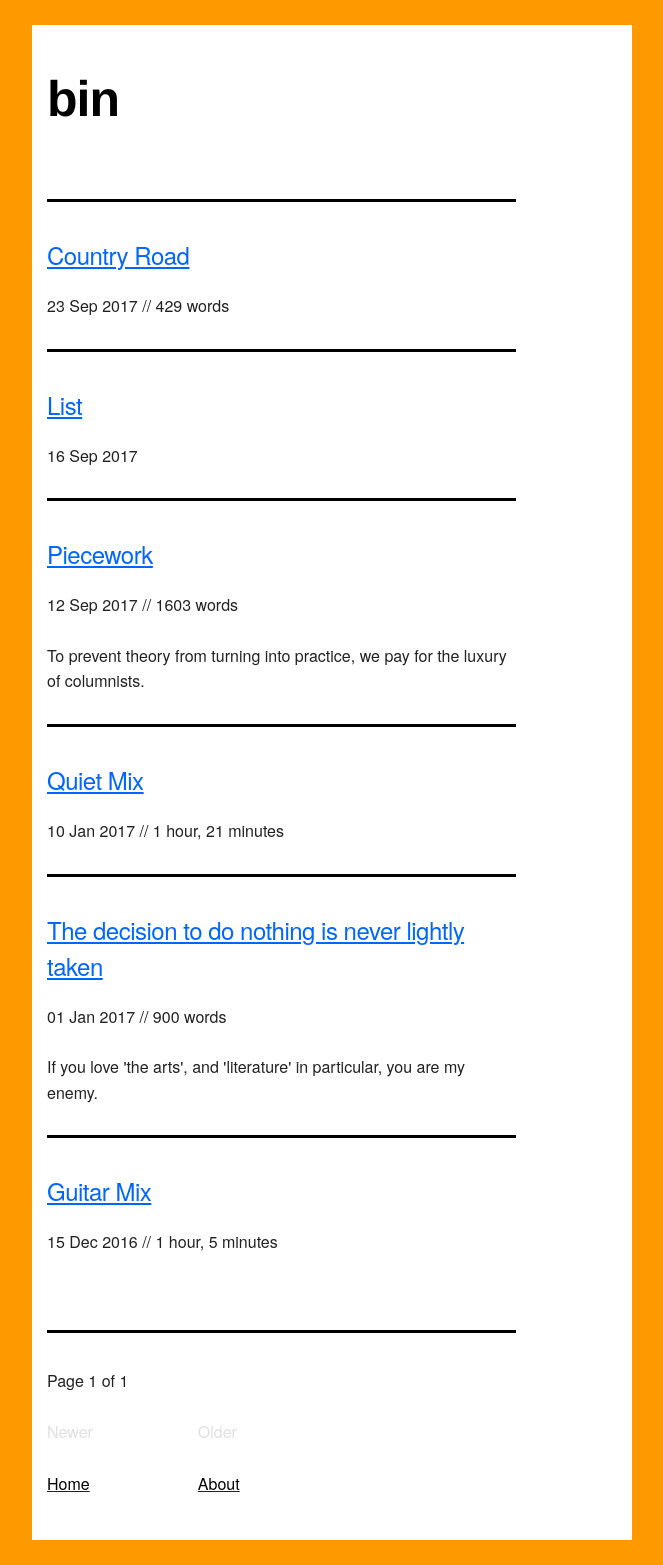
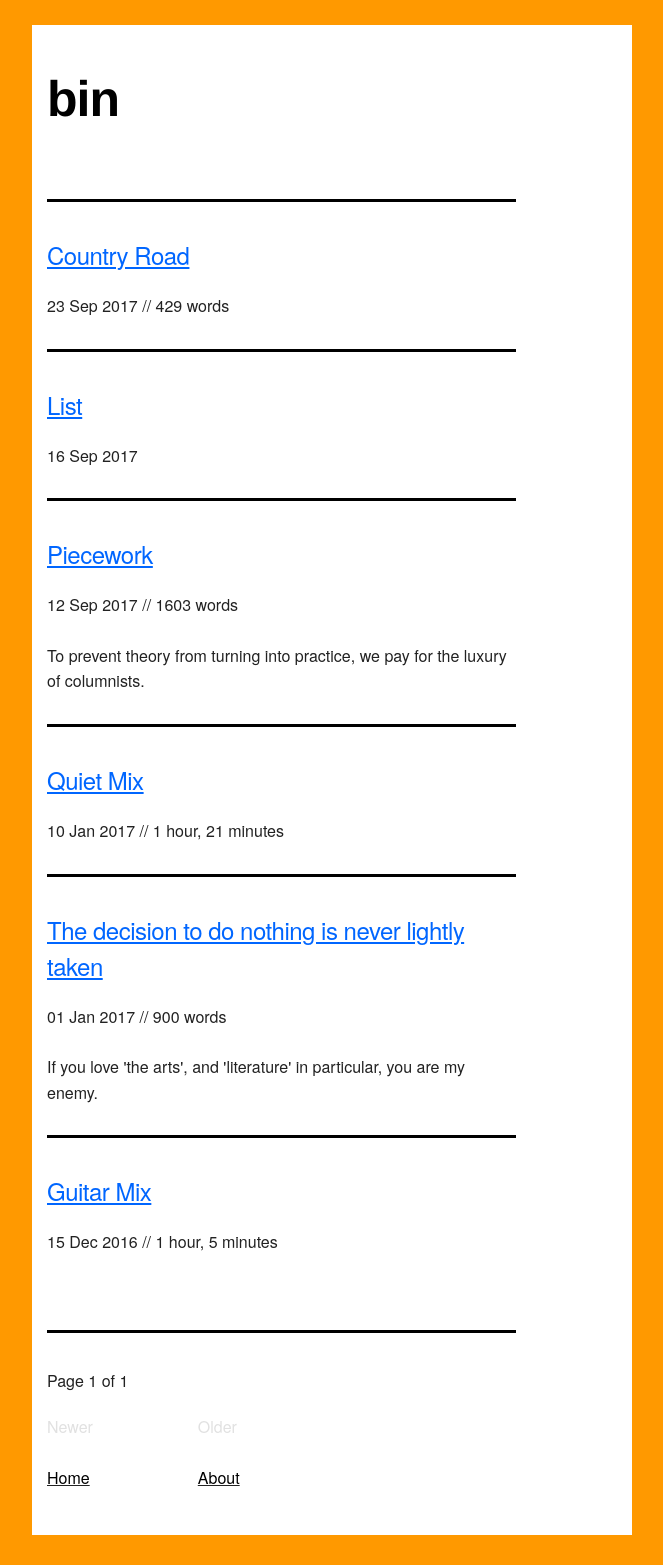
Before and after one commit to mt-trash/mt-trash.github.io, a Jekyll site: the page built from index.html, in a window 1280 px wide. Shown: the whole page, without its empty margins (308-971 px from the left). Built offline with Jekyll 4.4.1, drawn with Linux system fonts in a browser that asks for light colours; the list of posts is cut into pages by our own code.

Commit message:
less space

```diff
--- a/index.html
+++ b/index.html
@@ -18,7 +18,7 @@ title: Empty Trash
   </div>
 </div>
 <div class="row">
-  <div class="ten columns" style="margin-bottom: 1%"><hr>
+  <div class="ten columns"><hr>
     <span>Page {{ paginator.page }} of {{ paginator.total_pages }}</span>
   </div>
 </div>
```
